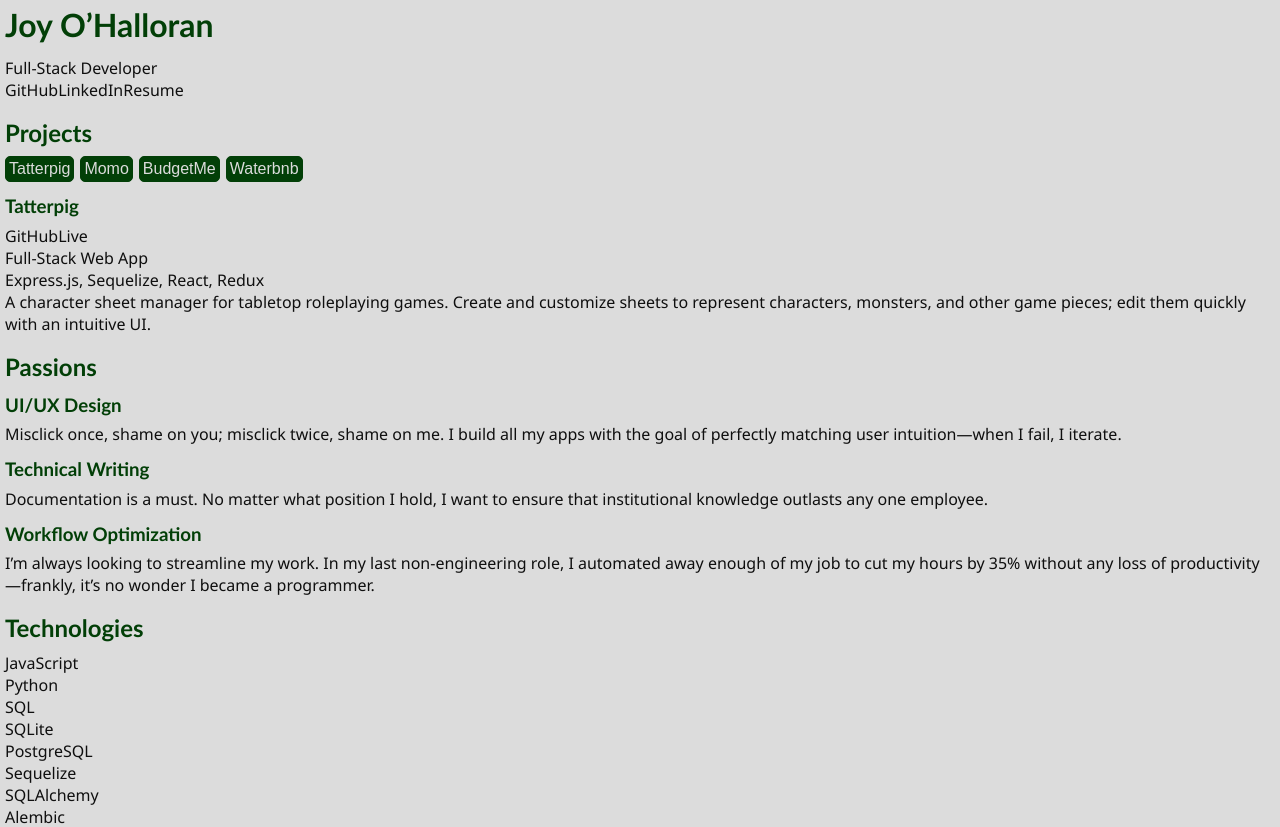
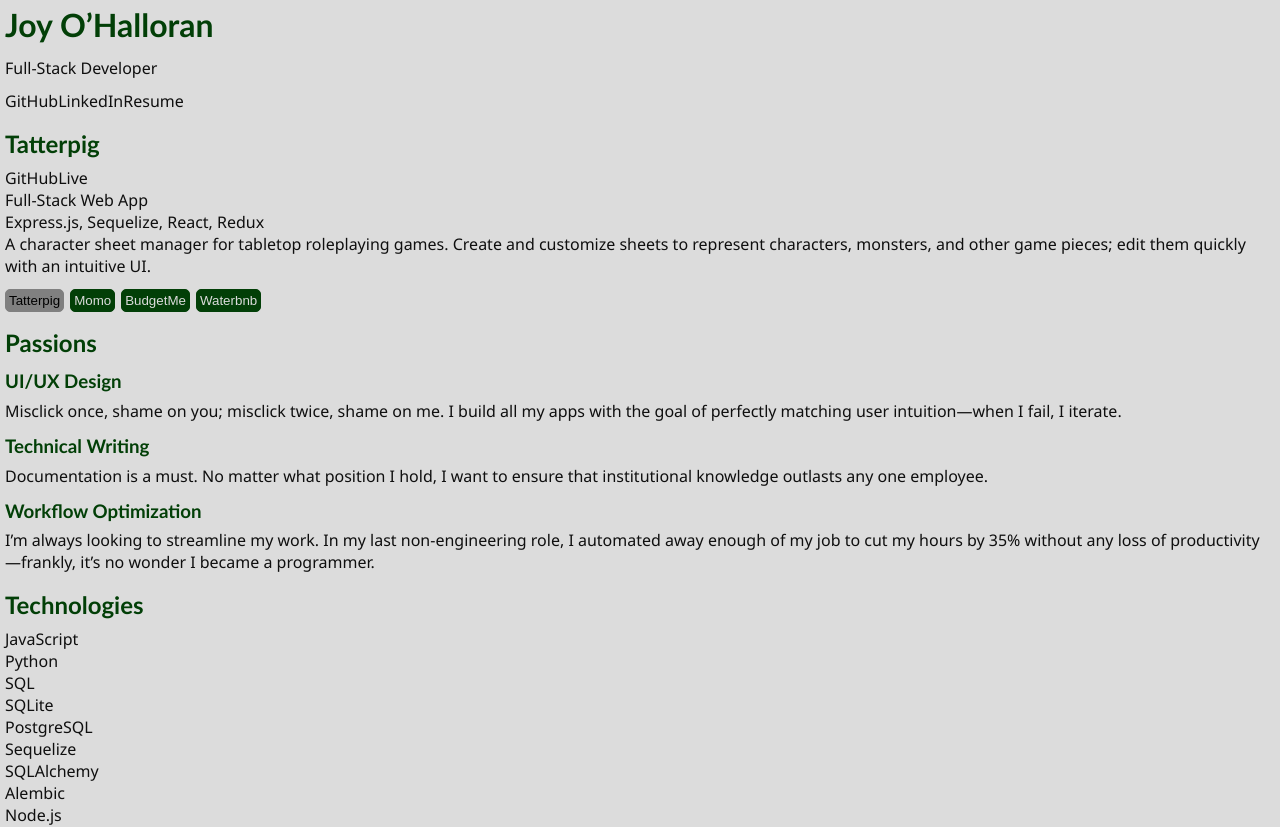
Before and after one commit to ohalloranjm/ohalloranjm.github.io, a React (Vite) app in the folder react-vite/: page / in a window 1280 px wide. Shown: the top 827 px of the page. Built offline with nearby package versions, Linux system fonts and the light colour scheme.

Commit message:
reordered buttons

```diff
--- a/react-vite/src/App.jsx
+++ b/react-vite/src/App.jsx
@@ -20,7 +20,8 @@ function App() {
         </a>
       ))}
 
-      <h2>Projects</h2>
+      <h2>{currProject.name}</h2>
+      <Project project={currProject} />
       <div className='project-buttons'>
         {projects.map(p => (
           <button
@@ -32,7 +33,6 @@ function App() {
           </button>
         ))}
       </div>
-      <Project project={currProject} />
 
       <h2>Passions</h2>
 
--- a/react-vite/src/components/Project/Project.jsx
+++ b/react-vite/src/components/Project/Project.jsx
@@ -2,7 +2,6 @@ export default function Project({ project }) {
   const { name, description, type, tech, links } = project;
   return (
     <>
-      <h3>{name}</h3>
       {links.map(link => (
         <a href={link.to} key={link.name}>
           {link.name}
--- a/react-vite/src/css-global/main.css
+++ b/react-vite/src/css-global/main.css
@@ -23,11 +23,14 @@ h1 {
   margin-top: 0;
 }
 
+p {
+  margin-bottom: 0.7em;
+}
+
 button {
   display: block;
   border: 1px var(--txt2) solid;
   padding: 3px;
-  font-size: 1em;
   border-radius: 5px;
   color: var(--bg);
   background-color: var(--txt2);
@@ -38,6 +41,13 @@ button:hover {
   color: var(--txt2);
 }
 
+button:disabled,
+button:disabled:hover {
+  background-color: gray;
+  color: black;
+  border: 1px solid gray;
+}
+
 .project-buttons {
   display: flex;
   flex-direction: space-between;
```
